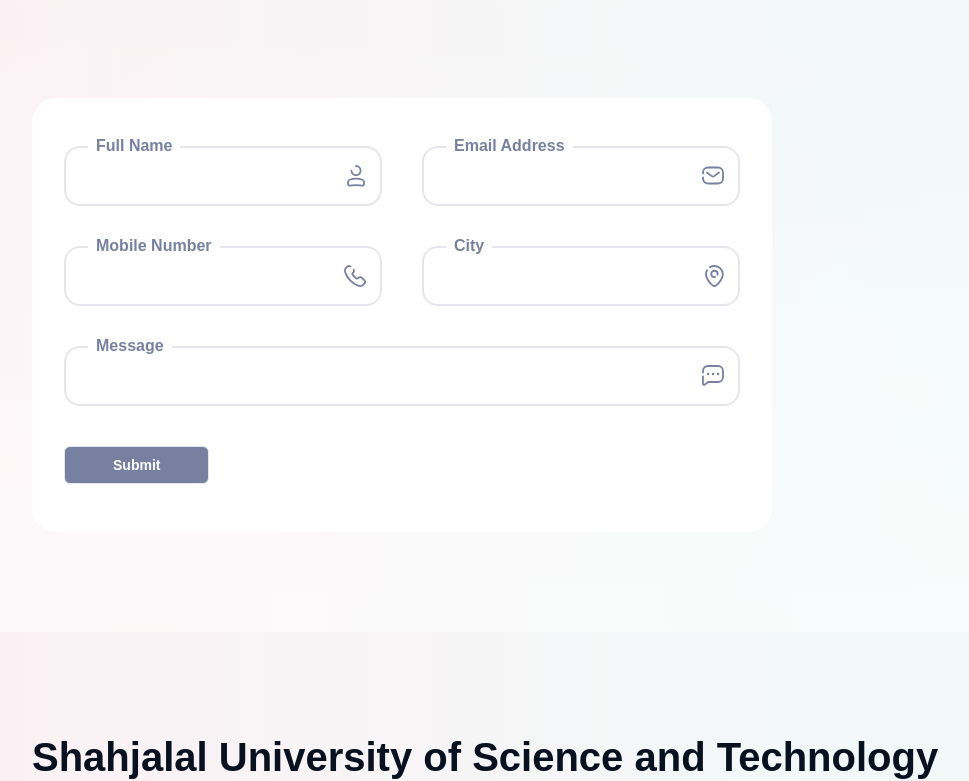
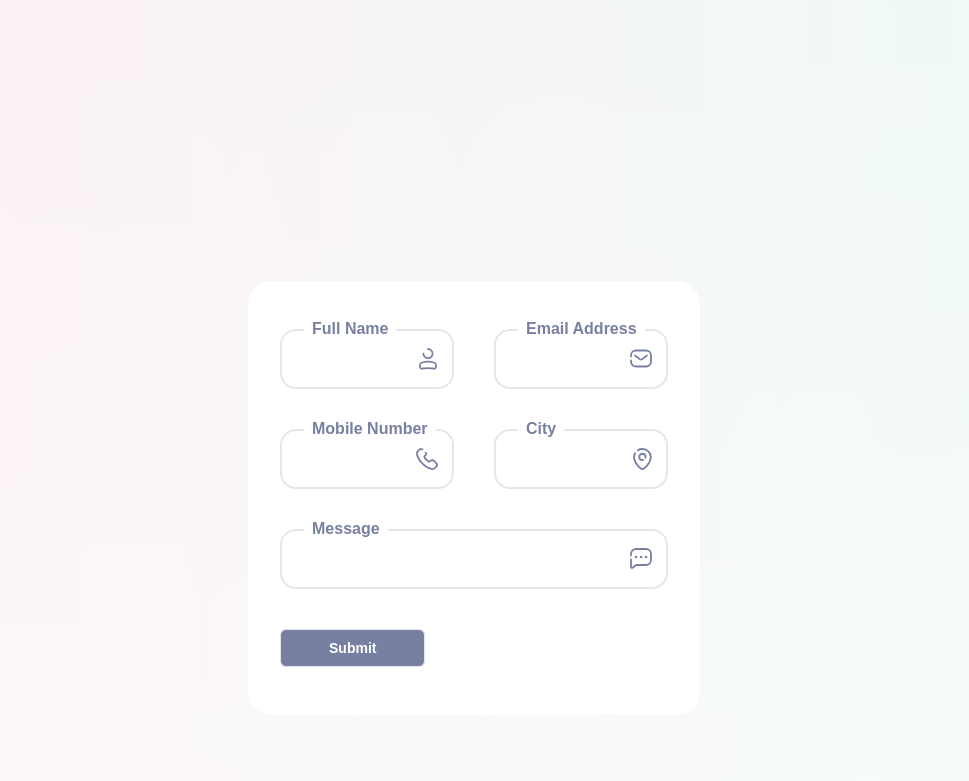
Before and after one commit to sksazid01/Project350, a React (Vite) app in the folder client/: page /contact-us in a window 1280 px wide. Shown: the part 506-1287 px from the top of the page, without its empty margins (53-1022 px from the left). Built offline with nearby package versions, Linux system fonts and the light colour scheme.

Commit message:
Form placed in center

```diff
--- a/client/src/pages/contact-us.jsx
+++ b/client/src/pages/contact-us.jsx
@@ -1,5 +1,4 @@
 import { Link } from 'react-router-dom';
-import OfficeSwiper from '../components/OfficeSwiper';
 import { useSelector } from 'react-redux';
 import { setPageTitle } from '../redux/themeConfigSlice';
 import { useEffect } from 'react';
@@ -180,8 +179,8 @@ const Contactus = () => {
             </div>
 
             <section className="bg-gradient-to-t from-white/[55%] to-transparent py-14 dark:bg-none lg:py-[100px]">
-                <div className="container">
-                    <div className="relative z-10 lg:flex">
+                <div className="container flex justify-center items-center min-h-screen">
+                    <div className="relative z-10">
                         <form action="" className="rounded-3xl bg-white px-4 py-12 dark:bg-gray-dark lg:w-2/3 lg:px-8">
                             <div className="grid gap-10 sm:grid-cols-2">
                                 <div className="relative">
```
Lines whose indentation alone changed are shown as unchanged.
